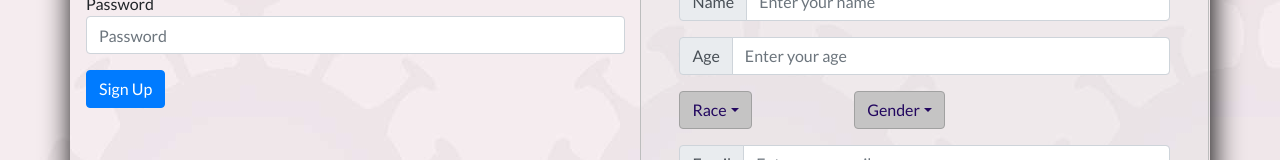
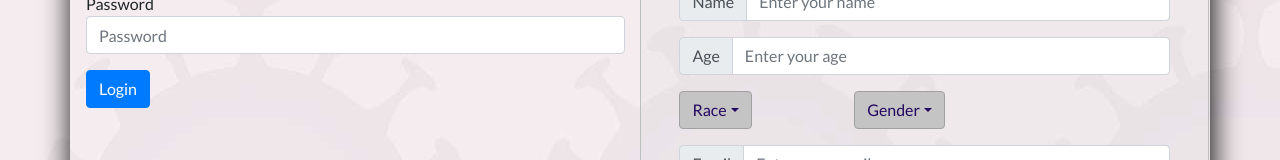
Before and after one commit to traviscult/COVID-19-Tracker, a React (Create React App) app in the folder client/: page / in a window 1280 px wide. Shown: the part 501-661 px from the top of the page. Built offline with nearby package versions, Linux system fonts and the light colour scheme; no server answers.

Commit message:
updated button to login instead of signup

```diff
--- a/client/src/components/homeComponents/Login.jsx
+++ b/client/src/components/homeComponents/Login.jsx
@@ -23,7 +23,8 @@ const Login = ({login}) => {
     if (isLoggedin) {
       setRedirectTo('/members');
     }
-    console.log("wrong")
+    console.log("wrong email or password");
+
 
   };
 
@@ -44,7 +45,7 @@ const Login = ({login}) => {
             <label for="password">Password</label>
             <input type="password" className="form-control" name="password" value={userObject.password} onChange={handleChange} placeholder="Password" />
           </div>
-          <button type="submit" onClick={handleSubmit} className="btn btn-primary mb-4">Sign Up</button>
+          <button type="submit" onClick={handleSubmit} className="btn btn-primary mb-4">Login</button>
         </form>
 
       </div>
```
